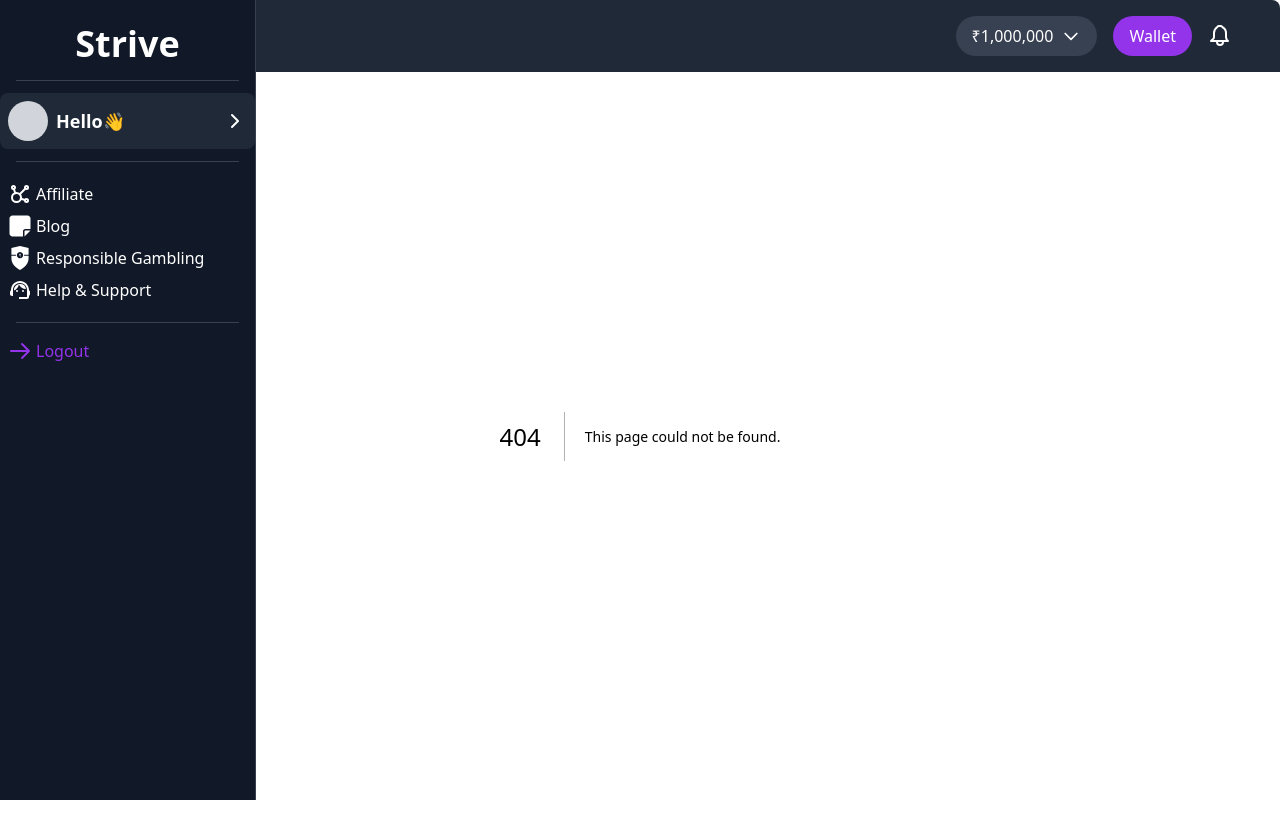
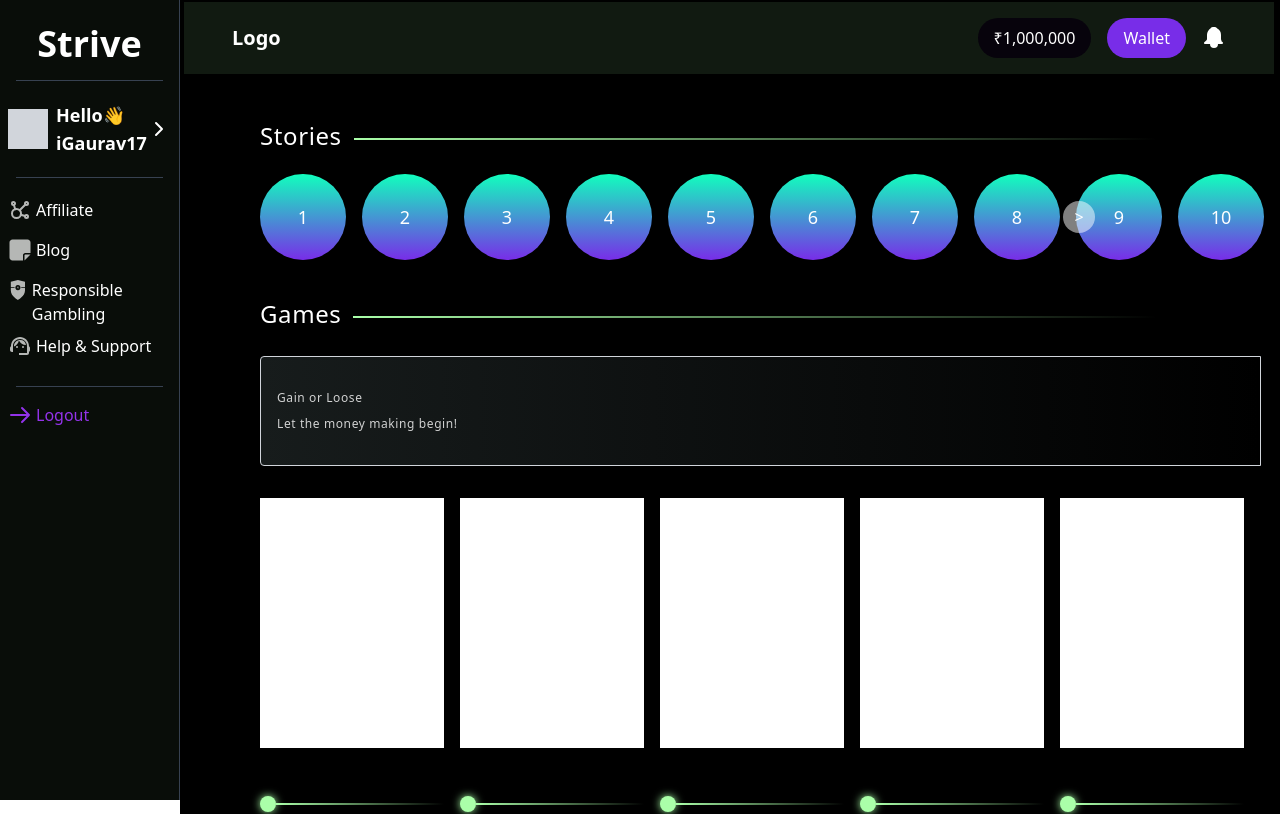
Before and after one commit to Misterr-H/lucid-games, a Next.js app: page /home in a window 1280 px wide. Before the commit this address had no page. Shown: the top 814 px of the page. Built offline with nearby package versions, Linux system fonts and the light colour scheme.

Commit message:
Dashboard updates

```diff
--- /dev/null
+++ b/src/components/DotWithLine.tsx
@@ -0,0 +1,15 @@
+import React from 'react';
+
+const DotWithLine: React.FC = () => {
+  return (
+    <div className="flex items-center mt-4">
+      {/* Dot with drop shadow */}
+      <div className="w-4 h-4 bg-[#AAFFA9] rounded-full shadow-dot"></div>
+      {/* Horizontal line */}
+      {/* <div className="w-4/5 mt-5 h-[1.5px] bg-gradient-to-r from-[#AAFFA9] to-transparent"></div> */}
+      <div className="flex-1 h-[2px] bg-gradient-to-r from-[#AAFFA9] to-transparent "></div>
+    </div>
+  );
+};
+
+export default DotWithLine;
--- a/src/components/NavBar.tsx
+++ b/src/components/NavBar.tsx
@@ -1,11 +1,14 @@
-// components/NavBar.tsx
 import React from 'react';
 import Link from 'next/link';
 
 const NavBar: React.FC = () => {
   return (
-    <nav className=" bg-gray-800 p-4 rounded-tr-lg ">
-      <div className="max-w-7xl mx-auto px-2 sm:px-6 lg:px-8 flex items-center justify-between">
+    <nav className="relative bg-[#AAFFA9] bg-opacity-10 p-4 ml-1 mt-0.5 mr-1.5 flex justify-between items-center ">
+      {/* Opacity overlay */}
+      <div className="absolute inset-0 "></div>
+
+      <div className="max-w-7xl mx-auto px-2 sm:px-6 w-full lg:px-8 relative z-10">
+        <div className="flex items-center justify-between">
           {/* Left section */}
           <div className="flex items-center">
             <div className="flex-shrink-0">
@@ -18,21 +21,19 @@ const NavBar: React.FC = () => {
           {/* Right section */}
           <div className="flex items-center">
             {/* Amount button */}
-          <button className="hidden md:flex bg-gray-700 text-white px-4 py-2 rounded-full mr-4 flex items-center">
+            <button className="md:flex bg-[#07030C] text-white px-4 py-2 rounded-full mr-4 flex items-center justify-center">
               ₹1,000,000
-            <svg className="ml-2 h-5 w-5 text-white" xmlns="http://www.w3.org/2000/svg" fill="none" viewBox="0 0 24 24" stroke="currentColor">
-              <path strokeLinecap="round" strokeLinejoin="round" strokeWidth="2" d="M19 9l-7 7-7-7" />
-            </svg>
             </button>
             {/* Wallet button */}
-          <button className="bg-purple-600 text-white px-4 py-2 rounded-full ml-4 md:ml-0">
+            <button className="bg-[#782DE8] text-white px-4 py-2 rounded-full ml-4 md:ml-0">
               Wallet
             </button>
             {/* Notification icon */}
             <div className="ml-4">
-            <svg className="h-6 w-6 text-white" xmlns="http://www.w3.org/2000/svg" fill="none" viewBox="0 0 24 24" stroke="currentColor">
+              <svg className="h-6 w-6 text-[#FFFFFF] opacity-70%" xmlns="http://www.w3.org/2000/svg" fill="currentColor" viewBox="0 0 24 24" stroke="currentColor">
                 <path strokeLinecap="round" strokeLinejoin="round" strokeWidth="2" d="M15 17h5l-1.405-1.405C18.805 15.195 18 14.105 18 13V9c0-2.486-1.356-4.686-3.5-5.74A1.994 1.994 0 0013 2H11a1.994 1.994 0 00-1.5.74C7.356 4.314 6 6.514 6 9v4c0 1.105-.805 2.195-1.595 2.595L3 17h5m7 0v1a3 3 0 11-6 0v-1m7 0H9" />
               </svg>
+            </div>
           </div>
         </div>
       </div>
--- a/src/components/SideBar.tsx
+++ b/src/components/SideBar.tsx
@@ -10,9 +10,10 @@ import { MdOutlineSupportAgent } from 'react-icons/md';
 
 interface SidebarProps {
     userName: string;
+    isMobileView: boolean; // Add a prop to determine if it's mobile view
 }
 
-const Sidebar: React.FC<SidebarProps> = ({ userName }) => {
+const Sidebar: React.FC<SidebarProps> = ({ userName, isMobileView }) => {
     const [isDropdownOpen, setIsDropdownOpen] = useState(false);
 
     const toggleDropdown = () => {
@@ -20,7 +21,7 @@ const Sidebar: React.FC<SidebarProps> = ({ userName }) => {
     };
 
     return (
-        <div className="bg-gray-900 text-white w-full md:w-64 flex flex-col md:fixed md:left-0 md:top-0 md:h-full md:border-r border-gray-700 mt-4 md:mt-0">
+        <div className={`bg-[#AAFFA9] bg-opacity-5 text-white w-full md:w-64 flex flex-col ${isMobileView ? 'md:fixed md:left-0 md:top-0' : ''} md:h-full md:border-r border-gray-700 mt-4 md:mt-0`}>
             {/* Company Name */}
             <div className="p-2 text-center">
                 <h1 className="text-4xl font-bold mt-4">Strive</h1>
@@ -30,9 +31,12 @@ const Sidebar: React.FC<SidebarProps> = ({ userName }) => {
             <hr className="border-t border-gray-700 mx-4 mt-2" />
 
             {/* Profile Section */}
-            <div className="p-2 flex items-center cursor-pointer bg-gray-800 hover:bg-gray-700 rounded-lg mt-3" onClick={toggleDropdown}>
+            <div
+                className={`p-2 flex items-center cursor-pointer rounded-lg mt-3 ${isDropdownOpen ? 'bg-[#FFFFFF] bg-opacity-10' : 'bg-transparent'}`}
+                onClick={toggleDropdown}
+            >
                 {/* Profile Photo */}
-                <div className="h-10 w-10 rounded-full bg-gray-300 mr-2"></div>
+                <div className="h-10 w-10 bg-gray-300 mr-2"></div>
                 {/* Hello message */}
                 <div className="flex flex-col">
                     <p className="text-lg font-semibold">Hello👋</p>
@@ -46,29 +50,29 @@ const Sidebar: React.FC<SidebarProps> = ({ userName }) => {
             {/* Dropdown Menu */}
             {isDropdownOpen && (
                 <ul className="pl-8">
-                    <li className="py-1 cursor-pointer hover:bg-gray-800 relative pl-4 flex items-center">
+                    <li className="py-1 cursor-pointer relative pl-4 flex items-center hover:text-[#AAFFA9]">
                         <span className="absolute left-0 w-1 h-full bg-gray-700"></span>
-                        <IoWalletOutline className="h-6 w-6 text-white mr-1" style={{ fill: "#FFFFFF" }} />
+                        <IoWalletOutline className="mb-2 h-6 w-6 mr-1" style={{ fill: "currentColor" }} />
                         <span className="ml-2">Wallet</span>
                     </li>
-                    <li className="py-1 cursor-pointer hover:bg-gray-800 relative pl-4 flex items-center">
+                    <li className="py-1 cursor-pointer relative pl-4 flex items-center hover:text-[#AAFFA9]">
                         <span className="absolute left-0 w-1 h-full bg-gray-700"></span>
-                        <IoStatsChartOutline className="h-6 w-6 text-white mr-1" />
+                        <IoStatsChartOutline className="mb-2 h-6 w-6 mr-1" style={{ fill: "currentColor" }} />
                         <span className="ml-2">Statistics</span>
                     </li>
-                    <li className="py-1 cursor-pointer hover:bg-gray-800 relative pl-4 flex items-center">
+                    <li className="py-1 cursor-pointer relative pl-4 flex items-center hover:text-[#AAFFA9]">
                         <span className="absolute left-0 w-1 h-full bg-gray-700"></span>
-                        <FaReceipt className="h-6 w-6 text-white mr-1" />
+                        <FaReceipt className="mb-2 h-6 w-6 mr-1" style={{ fill: "currentColor" }} />
                         <span className="ml-2">Transactions</span>
                     </li>
-                    <li className="py-1 cursor-pointer hover:bg-gray-800 relative pl-4 flex items-center">
+                    <li className="py-1 cursor-pointer relative pl-4 flex items-center hover:text-[#AAFFA9]">
                         <span className="absolute left-0 w-1 h-full bg-gray-700"></span>
-                        <SiBitcoinsv className="h-6 w-6 text-white mr-1" />
+                        <SiBitcoinsv className="mb-2 h-6 w-6 mr-1" style={{ fill: "currentColor" }} />
                         <span className="ml-2">My Bets</span>
                     </li>
-                    <li className="py-1 cursor-pointer hover:bg-gray-800 relative pl-4 flex items-center">
+                    <li className="py-1 cursor-pointer relative pl-4 flex items-center hover:text-[#AAFFA9]">
                         <span className="absolute left-0 w-1 h-full bg-gray-700"></span>
-                        <IoSettingsOutline className="h-6 w-6 text-white mr-1" />
+                        <IoSettingsOutline className="mb-2 h-6 w-6 mr-1" style={{ fill: "currentColor" }} />
                         <span className="ml-2">Settings</span>
                     </li>
                 </ul>
@@ -79,21 +83,21 @@ const Sidebar: React.FC<SidebarProps> = ({ userName }) => {
 
             {/* Menu Options */}
             <ul className="py-2">
-                <li className="px-2 py-1 flex flex-row cursor-pointer hover:bg-gray-800 text-white">
-                    <TbAffiliate className="h-6 w-6 text-white mr-1" />
-                    Affiliate
+                <li className="px-2 py-1 flex flex-row cursor-pointer group text-white">
+                    <TbAffiliate className="mb-2 h-6 w-6 text-white opacity-70 mr-1 group-hover:text-[#AAFFA9]" />
+                    <span className="group-hover:text-[#AAFFA9]">Affiliate</span>
                 </li>
-                <li className="px-2 flex flex-row py-1 cursor-pointer hover:bg-gray-800 text-white">
-                    <FaNoteSticky className="h-6 w-6 text-white mr-1" />
-                    Blog
+                <li className="px-2 py-1 flex flex-row cursor-pointer group text-white">
+                    <FaNoteSticky className="mb-2 h-6 w-6 text-white opacity-70 mr-1 group-hover:text-[#AAFFA9]" />
+                    <span className="group-hover:text-[#AAFFA9]">Blog</span>
                 </li>
-                <li className="px-2 py-1 flex flex-row cursor-pointer hover:bg-gray-800 text-white">
-                    <SiSpringsecurity className="h-6 w-6 text-white mr-1" />
-                    Responsible Gambling
+                <li className="px-2 py-1 flex flex-row cursor-pointer group text-white">
+                    <SiSpringsecurity className="mb-2 h-6 w-6 text-white opacity-70 mr-1 group-hover:text-[#AAFFA9]" />
+                    <span className="group-hover:text-[#AAFFA9]">Responsible Gambling</span>
                 </li>
-                <li className="px-2 py-1 flex flex-row cursor-pointer hover:bg-gray-800 text-white">
-                    <MdOutlineSupportAgent className="h-6 w-6 text-white mr-1" />
-                    Help & Support
+                <li className="px-2 py-1 flex flex-row cursor-pointer group text-white">
+                    <MdOutlineSupportAgent className="mb-2 h-6 w-6 text-white opacity-70 mr-1 group-hover:text-[#AAFFA9]" />
+                    <span className="group-hover:text-[#AAFFA9]">Help & Support</span>
                 </li>
             </ul>
 
--- a/src/components/Title.tsx
+++ b/src/components/Title.tsx
@@ -0,0 +1,15 @@
+// import React from "react";
+import "../app/globals.css";
+
+const Title = ({ name }) => {
+  return (
+    <div className="flex w-full mx-auto py-1">
+      <h1 className="roboto text-[24px] font-[600px] text-[#ffffff] mr-3 tracking-wide">
+        {name}
+      </h1>
+      <div className="w-4/5 mt-5 h-[1.5px] bg-gradient-to-r from-[#AAFFA9] to-transparent"></div>
+    </div>
+  );
+};
+
+export default Title;
--- /dev/null
+++ b/src/hooks/useWindowSize.ts
@@ -0,0 +1,41 @@
+import { useState, useEffect } from 'react';
+
+// Hook
+function useWindowSize() {
+  // Initialize state with undefined width/height so server and client renders match
+  // Learn more here: https://joshwcomeau.com/react/the-perils-of-rehydration/
+
+  interface size {
+    width: Number;
+    height: Number;
+  }
+
+  const [windowSize, setWindowSize] = useState<size>({
+    width: 0,
+    height: 0,
+  });
+
+  useEffect(() => {
+    // only execute all the code below in client side
+    // Handler to call on window resize
+    function handleResize() {
+      // Set window width/height to state
+      setWindowSize({
+        width: window.innerWidth,
+        height: window.innerHeight,
+      });
+    }
+
+    // Add event listener
+    window.addEventListener("resize", handleResize);
+
+    // Call handler right away so state gets updated with initial window size
+    handleResize();
+
+    // Remove event listener on cleanup
+    return () => window.removeEventListener("resize", handleResize);
+  }, []); // Empty array ensures that effect is only run on mount
+  return windowSize;
+}
+
+export default useWindowSize;
--- a/src/pages/_app.tsx
+++ b/src/pages/_app.tsx
@@ -2,20 +2,38 @@ import { useRouter } from "next/router";
 import "../app/globals.css";
 import Sidebar from "@/components/SideBar";
 import NavBar from "@/components/NavBar";
+import Title from "@/components/Title"; // Import the Title component
+import useWindowSize from "@/hooks/useWindowSize";
 
 const MyApp = ({ Component, pageProps }: any) => {
   const router = useRouter();
   const { route } = router;
+  const windowSize = useWindowSize();
+  console.log("width", windowSize.width);
 
   const shouldRenderSidebar = route !== "/login" && route !== "/register";
   const shouldRenderNavBar = route !== "/login" && route !== "/register";
 
   return (
-    <div className="flex h-screen">
-      {shouldRenderSidebar && <Sidebar />}
-      <div className="flex flex-col w-full">
+    <div className="flex h-screen bg-black">
+      {(shouldRenderSidebar && windowSize.width as number > 768) && <Sidebar userName="iGaurav17" />}
+      <div className="flex flex-col w-full bg-black">
+
         {shouldRenderNavBar && <NavBar />}
-        <Component {...pageProps} />
+
+        {/* Add margin bottom to create gap
+        <div className="mb-10" />
+
+        {/* Render the Title component */}
+        {/* <Title name="Stories" /> */}
+
+        {(shouldRenderSidebar && windowSize.width as number < 768) && <Sidebar userName="iGaurav173" />}
+
+        <div className="bg-black">
+          <Component {...pageProps} />
+
+        </div>
+
       </div>
     </div>
   );
--- /dev/null
+++ b/src/pages/home.tsx
@@ -0,0 +1,126 @@
+import { NextPage } from "next";
+import { useState } from "react";
+import Title from "@/components/Title";
+import DotWithLine from "@/components/DotWithLine"; // Adjust the path as needed
+
+const Home: NextPage = () => {
+  const stories = [
+    { id: 1, title: "Story 1" },
+    { id: 2, title: "Story 2" },
+    { id: 3, title: "Story 3" },
+    { id: 4, title: "Story 4" },
+    { id: 5, title: "Story 5" },
+    { id: 6, title: "Story 6" },
+    { id: 7, title: "Story 7" },
+    { id: 8, title: "Story 8" },
+    { id: 9, title: "Story 9" },
+    { id: 10, title: "Story 10" },
+    { id: 11, title: "Story 11" },
+    { id: 12, title: "Story 12" },
+    { id: 13, title: "Story 13" },
+    { id: 14, title: "Story 14" },
+    { id: 15, title: "Story 15" },
+    { id: 16, title: "Story 16" },
+    { id: 17, title: "Story 17" },
+    { id: 18, title: "Story 18" },
+    { id: 19, title: "Story 19" },
+    { id: 20, title: "Story 20" },
+  ];
+
+  const [currentIndex, setCurrentIndex] = useState(0);
+  const storiesPerPage = 10;
+
+  const currentStories = stories.slice(currentIndex, currentIndex + storiesPerPage);
+
+  const handleClick = (id: number) => {
+    console.log(`Clicked on story with ID: ${id}`);
+    // Add your logic for handling the click event here
+  };
+
+  const handleShiftLeft = () => {
+    if (currentIndex > 0) {
+      setCurrentIndex(currentIndex - 1);
+    }
+  };
+
+  const handleShiftRight = () => {
+    if (currentIndex < stories.length - storiesPerPage) {
+      setCurrentIndex(currentIndex + 1);
+    }
+  };
+
+  return (
+    <div className="p-4 pt-10 pl-20">
+      <Title name="Stories" className="pl-4" />
+      <div className="relative flex items-center mt-4 mb-8">
+        {currentIndex > 0 && (
+          <button
+            onClick={handleShiftLeft}
+            className="absolute left-0 z-10 flex items-center justify-center w-8 h-8 text-white bg-[#FFFFFF] bg-opacity-50 rounded-full focus:outline-none transform -translate-x-1/2"
+          >
+            {"<"}
+          </button>
+        )}
+        <div className="flex space-x-4 overflow-x-auto relative">
+          {currentStories.map((story, index) => (
+            <button
+              key={story.id}
+              className={`flex items-center justify-center w-[86px] h-[86px] bg-custom-gradient rounded-full focus:outline-none ${index === currentStories.length - 1 ? 'mr-4' : ''}`}
+              onClick={() => handleClick(story.id)}
+            >
+              <p className="text-white text-lg">{story.id}</p>
+            </button>
+          ))}
+        </div>
+        {currentIndex < stories.length - storiesPerPage && (
+          <button
+            onClick={handleShiftRight}
+            className="absolute right-[185px] z-10 flex items-center justify-center w-8 h-8 text-white bg-[#FFFFFF] bg-opacity-50 rounded-full focus:outline-none transform translate-x-1/2"
+          >
+            {">"}
+          </button>
+        )}
+      </div>
+
+      <Title name="Games" className="pl-4 mt-8" />
+
+      <div className="wallet-info bg-gradient-to-r from-[#171C1C] to-transparent bg-gradient-box w-[1001px]   mx-auto mt-5 ml-0  rounded-s py-8 px-4 border border-gray-300">
+        <div className="flex">
+          <div className="left flex flex-col">
+            <p className="flex gap-2 text-[#FFFFFF] opacity-80 text-[12px] font-normal tracking-wider transition-opacity duration-300">
+              Gain or Loose
+            </p>
+            <p className="flex gap-2 text-[#FFFFFF] opacity-80 text-[12px] font-normal tracking-wider transition-opacity duration-300 mt-2">
+              Let the money making begin!
+            </p>
+          </div>
+          <div className="right">
+            {/* <img src={walletEllipse} alt="loading..." /> */}
+          </div>
+        </div>
+      </div>
+
+      <div className="flex mt-8 space-x-4 text-white">
+        {Array.from({ length: 5 }).map((_, index) => (
+          <div key={index} className="bg-white w-[184px] h-[250px]"></div>
+        ))}
+      </div>
+      <div className="flex mt-8 space-x-4 text-white">
+        {Array.from({ length: 5 }).map((_, index) => (
+            <div key={index} className="w-[184px] h-[250px]">
+                    <DotWithLine/>
+            </div>
+        ))}
+      </div>
+
+      <p className="mt-4 text-lg text-white opacity-80 transition-opacity duration-300">
+        Main content for the home page goes here...
+      </p>
+
+      {/* DotWithLine Component */}
+
+    </div>
+  );
+};
+
+export default Home;
--- a/src/pages/index.tsx
+++ b/src/pages/index.tsx
@@ -3,7 +3,7 @@ import Image from "next/image";
 
 const Home: React.FC = () => {
   return (
-    <div className="bg-black min-h-screen">
+    <div className=" min-h-screen">
       <main className="text-white flex flex-col items-center justify-between p-24">
         <h2 className="text-3xl font-bold mb-8">This is rendering.</h2>
 
--- a/tailwind.config.ts
+++ b/tailwind.config.ts
@@ -8,10 +8,15 @@ const config: Config = {
   ],
   theme: {
     extend: {
+      boxShadow: {
+        dot: '0 0 8px 0 #AAFFA9',
+      },
       backgroundImage: {
         "gradient-radial": "radial-gradient(var(--tw-gradient-stops))",
         "gradient-conic":
           "conic-gradient(from 180deg at 50% 50%, var(--tw-gradient-stops))",
+          'custom-gradient': 'linear-gradient(to bottom, #11FFBD 0%, #782DE8 100%)',
+          'custom-gradient-1': 'linear-gradient(to bottom, #AAFFA9 0%, #AAFFA9 100%)',
       },
     },
   },
```
Lines whose indentation alone changed are shown as unchanged.
